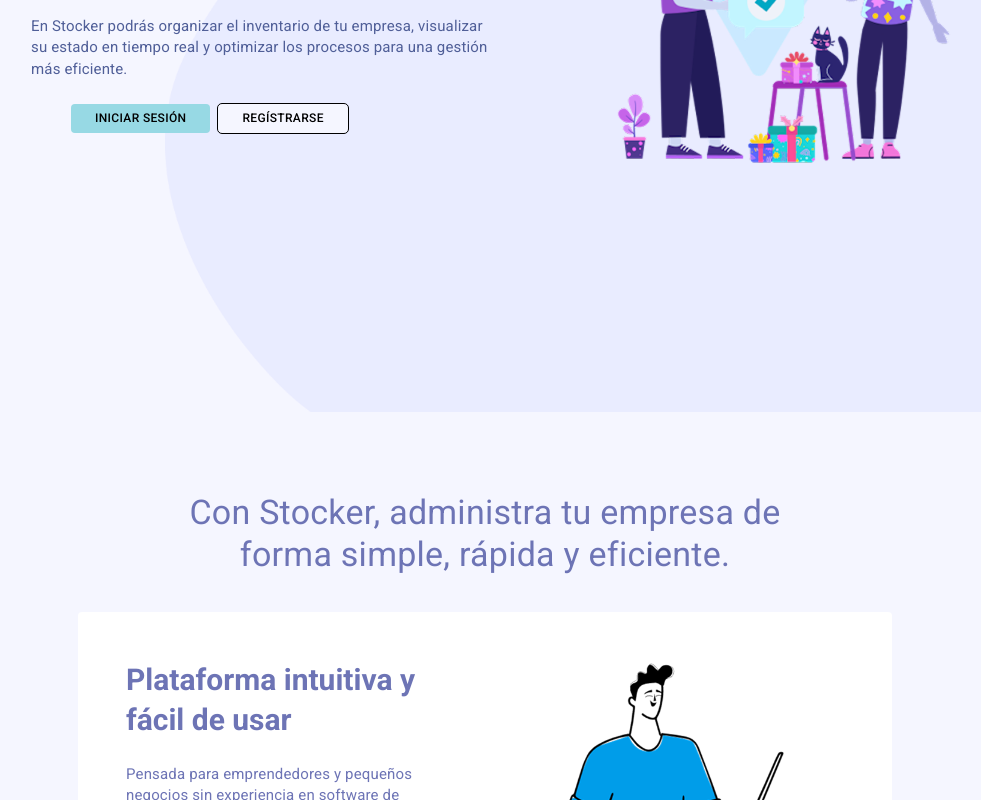
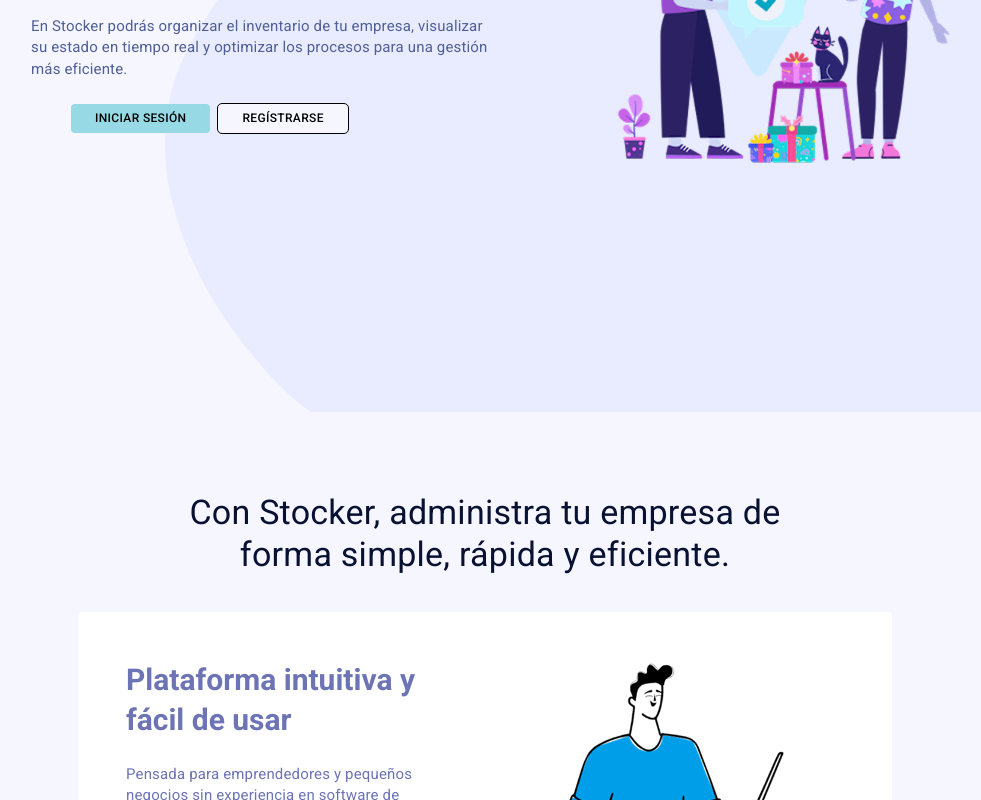
Before and after one commit to No-Country-simulation/equipo-c24-33-t-webapp, a React (Vite) app: page / in a window 1280 px wide. Shown: the part 388-1188 px from the top of the page, without its empty margins (155-1136 px from the left). Built offline with nearby package versions, Linux system fonts and the light colour scheme.

Commit message:
Fix features.jsx

```diff
--- a/src/components/Features.jsx
+++ b/src/components/Features.jsx
@@ -18,7 +18,7 @@
       }}
     >
       <Typography
-        sx={{ color: "#6D74B5", maxWidth: 650, paddingBottom: 3 }}
+        sx={{ color: "#091133", maxWidth: 650, paddingBottom: 3 }}
         variant="h4"
         gutterBottom
       >
```
